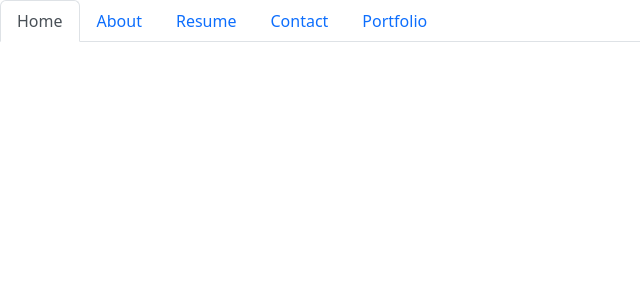
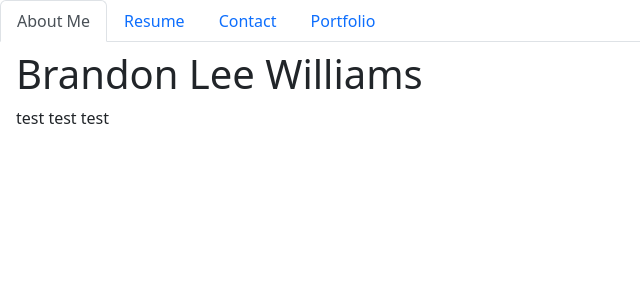
Before and after one commit to Bwilliams-88/react-portfolio, a React (Vite) app: page / in a window 1280 px wide. Shown: the top 300 px of the page, without its empty margins (0-640 px from the left). Built offline with nearby package versions, Linux system fonts and the light colour scheme.

Commit message:
working on the header/footer

```diff
--- a/src/app.jsx
+++ b/src/app.jsx
@@ -1,11 +1,13 @@
 // Bringing in the required import from 'react-router-dom'
 import { Outlet } from 'react-router-dom';
 import Nav from './components/NavTabs';
+import Header from './components/UI/Header';
 
 function App() {
   return (
     <>
       <Nav />
+      <Header />
       <main className="mx-3">
         <Outlet />
       </main>
--- a/src/components/NavTabs.jsx
+++ b/src/components/NavTabs.jsx
@@ -10,15 +10,7 @@ function NavTabs() {
           to="/"
           className={currentPage === '/' ? 'nav-link active' : 'nav-link'}
         >
-          Home
-        </Link>
-      </li>
-      <li className="nav-item">
-        <Link
-          to="/About"
-          className={currentPage === '/About' ? 'nav-link active' : 'nav-link'}
-        >
-          About
+          About Me
         </Link>
       </li>
       <li className="nav-item">
--- /dev/null
+++ b/src/components/UI/Header.css
@@ -0,0 +1,13 @@
+/* .header {
+    background: #f9b713;
+    height: 200px;
+  }
+
+  .header h1 {
+    margin: 0;
+    padding-top: 75px;
+    text-align: center;
+    color: white;
+    font-size: 3rem;
+  }
+   */
--- a/src/components/UI/Header.jsx
+++ b/src/components/UI/Header.jsx
@@ -0,0 +1,11 @@
+import '../styles/Header.css';
+
+function Header() {
+  return (
+    <header className="header">
+      <h1></h1>
+    </header>
+  );
+}
+
+export default Header;
--- /dev/null
+++ b/src/components/styles/Header.css
@@ -0,0 +1,13 @@
+/* .header {
+    background: #f9b713;
+    height: 200px;
+  }
+
+  .header h1 {
+    margin: 0;
+    padding-top: 75px;
+    text-align: center;
+    color: white;
+    font-size: 3rem;
+  }
+   */
--- a/src/main.jsx
+++ b/src/main.jsx
@@ -5,7 +5,6 @@ import { createBrowserRouter, RouterProvider } from 'react-router-dom';
 import 'bootstrap/dist/css/bootstrap.min.css'
 
 import App from './App';
-import Home from './pages/Home';
 import Error from './pages/Error'
 import Contact from './pages/Contact';
 import About from './pages/About';
@@ -21,10 +20,6 @@ const router = createBrowserRouter([
     children: [
       {
         index: true,
-        element: <Home />,
-      },
-      {
-        path: '/about',
         element: <About />,
       },
       {
--- a/src/pages/About.jsx
+++ b/src/pages/About.jsx
@@ -1,9 +1,9 @@
 export default function About() {
     return (
       <div>
-        <h1>About</h1>
+        <h1>Brandon Lee Williams</h1>
         <p>
-          {/* Insert about me */}
+          test test test
         </p>
       </div>
     );
--- a/src/pages/Home.jsx
+++ /dev/null
@@ -1,9 +0,0 @@
-export default function Home() {
-    console.log();
-    return (
-      <>
-      <h1>{}</h1>
-      <p>{}</p>
-      </>
-    );
-}
```
Also changed, not shown: src/components/UI/Home.jsx (deleted).
